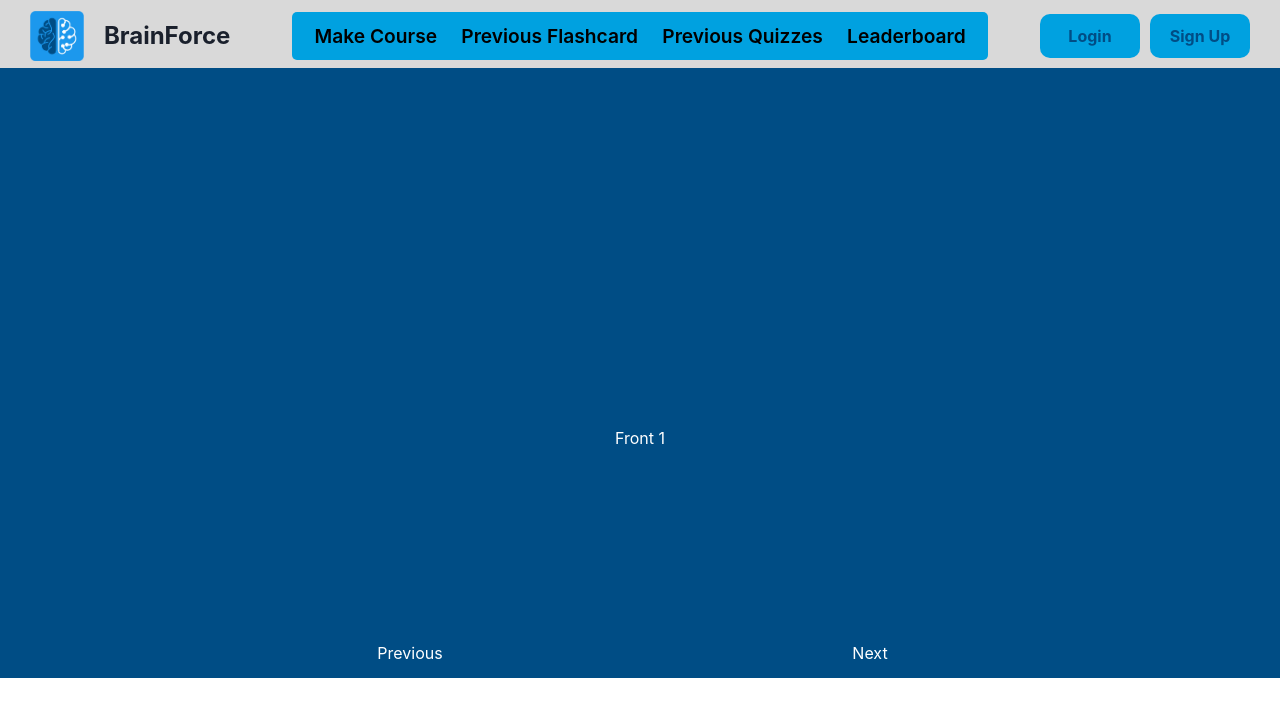
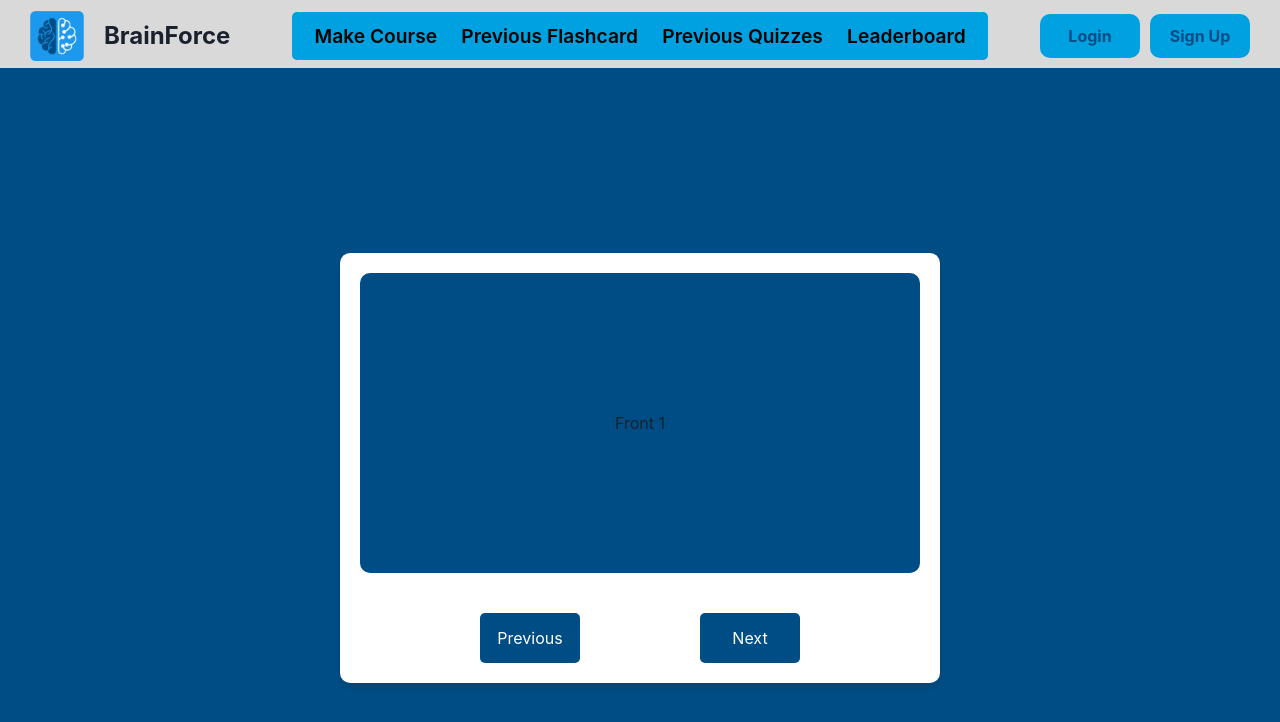
Before and after one commit to FTLRoboForce/FrontEnd, a React (Create React App) app in the folder brainforce-ui/: page /flashcard in a window 1280 px wide. Shown: the top 722 px of the page. Built offline with nearby package versions, Linux system fonts and the light colour scheme.

Commit message:
flashcard flip animation

```diff
--- a/brainforce-ui/src/Components/Flashcard/Flashcard.css
+++ b/brainforce-ui/src/Components/Flashcard/Flashcard.css
@@ -1,18 +1,42 @@
-.flashcard{
-    height: 100%;
-    width: 50%;
-
+/* Flashcard.css */
+.flashcard {
+    width: 100%;
+    height: 300px;
+    position: relative;
+    transform-style: preserve-3d;
+    transition: transform 0.6s;
+    cursor: pointer;
   }
 
-.flashcard-front{
+  .flashcard__front,
+  .flashcard__back {
+    position: absolute;
+    top: 0;
+    left: 0;
     width: 100%;
+    height: 100%;
+    backface-visibility: hidden;
   }
 
-.flashcard-back{
-    width: 100%;
+  .flashcard__front {
+    z-index: 2;
+    background-color: var(--darkblue);
+    display: flex;
+    justify-content: center;
+    align-items: center;
+    border-radius: 10px;
+    transform: rotateY(0deg);
   }
 
-.flashcard button {
-    width: 100%;
-    height: 300px;
+  .flashcard__back {
+    background-color: var(--ligtblue);
+    display: flex;
+    justify-content: center;
+    align-items: center;
+    border-radius: 10px;
+    transform: rotateY(180deg);
   }
+
+  .flashcard.is-flipped {
+    transform: rotateY(180deg);
+  }
--- a/brainforce-ui/src/Components/Flashcard/Flashcard.jsx
+++ b/brainforce-ui/src/Components/Flashcard/Flashcard.jsx
@@ -1,37 +1,22 @@
-import React from "react";
-import { useState, useEffect } from "react";
+// Flashcard.js
+import React, { useState } from "react";
 import "./Flashcard.css";
 
 export default function Flashcard({ flashcard }) {
-  const [isnotflipped, setisnotflipped] = useState();
+  const [isFlipped, setIsFlipped] = useState(false);
 
-  useEffect(() => {
-    setisnotflipped(true);
-  }, [flashcard]);
+  const handleFlipClick = () => {
+    setIsFlipped(!isFlipped);
+  };
 
   return (
-    <div className="flashcard">
-      {isnotflipped ? (
+    <div className={`flashcard ${isFlipped ? "is-flipped" : ""}`} onClick={handleFlipClick}>
       <div className="flashcard__front">
-          <button
-            onClick={() => {
-              setisnotflipped(false);
-            }}
-          >
         <p>{flashcard.front}</p>
-          </button>
       </div>
-      ) : (
       <div className="flashcard__back">
-          <button
-            onClick={() => {
-              setisnotflipped(true);
-            }}
-          >
         <p>{flashcard.back}</p>
-          </button>
       </div>
-      )}
     </div>
   );
 }
--- a/brainforce-ui/src/Components/FlashcardPage/FlashcardPage.css
+++ b/brainforce-ui/src/Components/FlashcardPage/FlashcardPage.css
@@ -1,13 +1,30 @@
+/* FlashcardPage.css */
+.flashcardPage-container {
+    height: 100vh;
+    width: 100vw;
+    display: flex;
+    align-items: center;
+    justify-content: center;
+    background-color: var(--darkblue); /* Use the custom theme color */
+}
+
 .flashcard-container{
-    justify-content: center;
-    height: 100%;
-    width: 100%;
-    margin-top: 200px;
+    display: flex;
+    flex-direction: column;
+    align-items: center;
+    max-width: 600px;
+    width: 90%;
+    padding: 20px;
+    background-color: white;
+    box-shadow: 0 4px 8px rgba(0, 0, 0, 0.1); /* Add box shadow */
+    border-radius: 10px;
+    overflow: hidden;
 }
 
 .flash-buttons{
     display: flex;
     justify-content: space-evenly;
+
     width: 100%;
     margin-top: 20px;
 }
@@ -27,5 +44,31 @@
     border-radius: 5px;
     border: none;
     color: white;
+    background-color: var(--darkblue); /* Use the custom theme color */
     cursor: pointer;
+    transition: background-color 0.3s ease;
 }
+
+.flashcard-button:hover {
+    background-color: var(--lightblue); /* Use the custom theme color */
+}
+
+/* FlashcardPage.css */
+.flashcard-content {
+    /* ... Existing styles ... */
+
+    /* Add the animation */
+    animation: fadeInOut 0.4s ease-in-out;
+  }
+
+  /* Keyframes for the fadeInOut animation */
+  @keyframes fadeInOut {
+    0%, 100% {
+      opacity: 0;
+      transform: scale(0.9);
+    }
+    50% {
+      opacity: 1;
+      transform: scale(1);
+    }
+  }
--- a/brainforce-ui/src/Components/FlashcardPage/FlashcardPage.jsx
+++ b/brainforce-ui/src/Components/FlashcardPage/FlashcardPage.jsx
@@ -39,6 +39,10 @@ export default function FlashcardPage() {
   };
 
   return (
+    <>
+    <div className= "flashcardPage-container">
+
+
     <div className="flashcard-container">
       <div className="flash-content">
         <Flashcard flashcard={flashcards[counter]} />
@@ -63,5 +67,8 @@ export default function FlashcardPage() {
         </button>
       </div>
     </div>
+    </div>
+    </>
+
   );
 }
--- a/brainforce-ui/src/Components/MakeCourse/MakeCourse.jsx
+++ b/brainforce-ui/src/Components/MakeCourse/MakeCourse.jsx
@@ -115,7 +115,7 @@ export default function MakeCourse() {
         </button>
       </form>
     </div>
-
+{/*
     <div className= "einstein-img">
       <img src={einstein} alt="Einstein" />
 
@@ -123,7 +123,7 @@ export default function MakeCourse() {
 
 
 
-    </div>
+    </div> */}
     </>
   );
 }
--- a/brainforce-ui/src/index.js
+++ b/brainforce-ui/src/index.js
@@ -2,10 +2,9 @@ import React from 'react';
 import ReactDOM from 'react-dom';
 import './index.css';
 import App from './Components/App/App.jsx';
-import { ChakraProvider, ColorModeScript} from '@chakra-ui/react';
-import {extendTheme} from '@chakra-ui/react';
+import { ChakraProvider } from '@chakra-ui/react';
+import { extendTheme } from "@chakra-ui/react";
 
-// Extend the default theme to customize the color mode
 const theme = extendTheme({
   colors: {
     brand: {
@@ -14,23 +13,15 @@ const theme = extendTheme({
       300: "#D9D9D9", // Light grey color
     },
   },
-  config: {
-    initialColorMode: "light", // Set the initial color mode to "light"
-    useSystemColorMode: false, // Set to true to use the user's system preference for dark mode
-  },
 });
 
-
-
-const root = ReactDOM.createRoot(document.getElementById('root'));
-root.render(
+ReactDOM.render(
   <React.StrictMode>
     <ChakraProvider theme={theme}>
-    <ColorModeScript initialColorMode={theme.config.initialColorMode} />
-
       <App />
     </ChakraProvider>
-  </React.StrictMode>
+  </React.StrictMode>,
+  document.getElementById('root')
 );
 
 // If you want to start measuring performance in your app, pass a function
```
Lines whose indentation alone changed are shown as unchanged.
